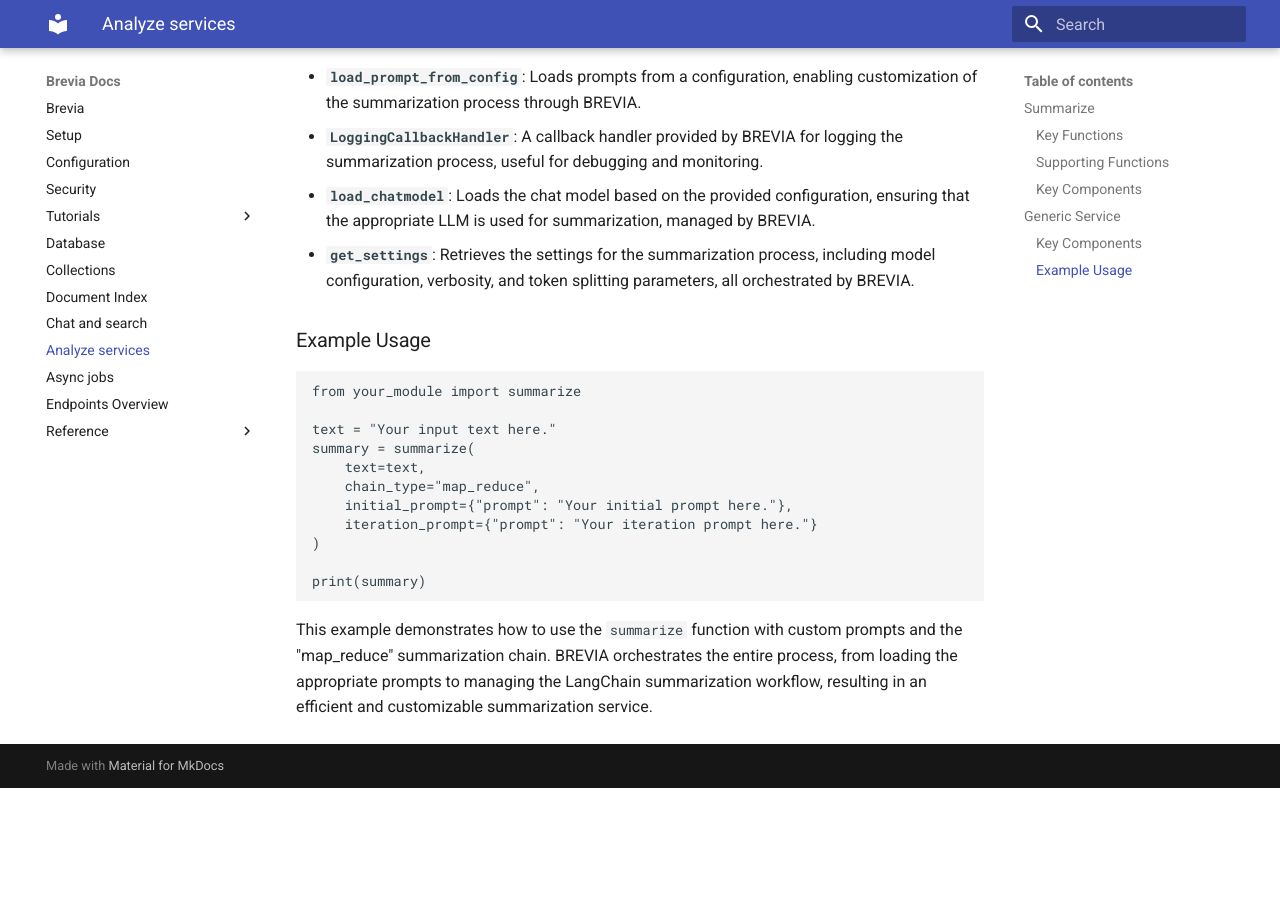
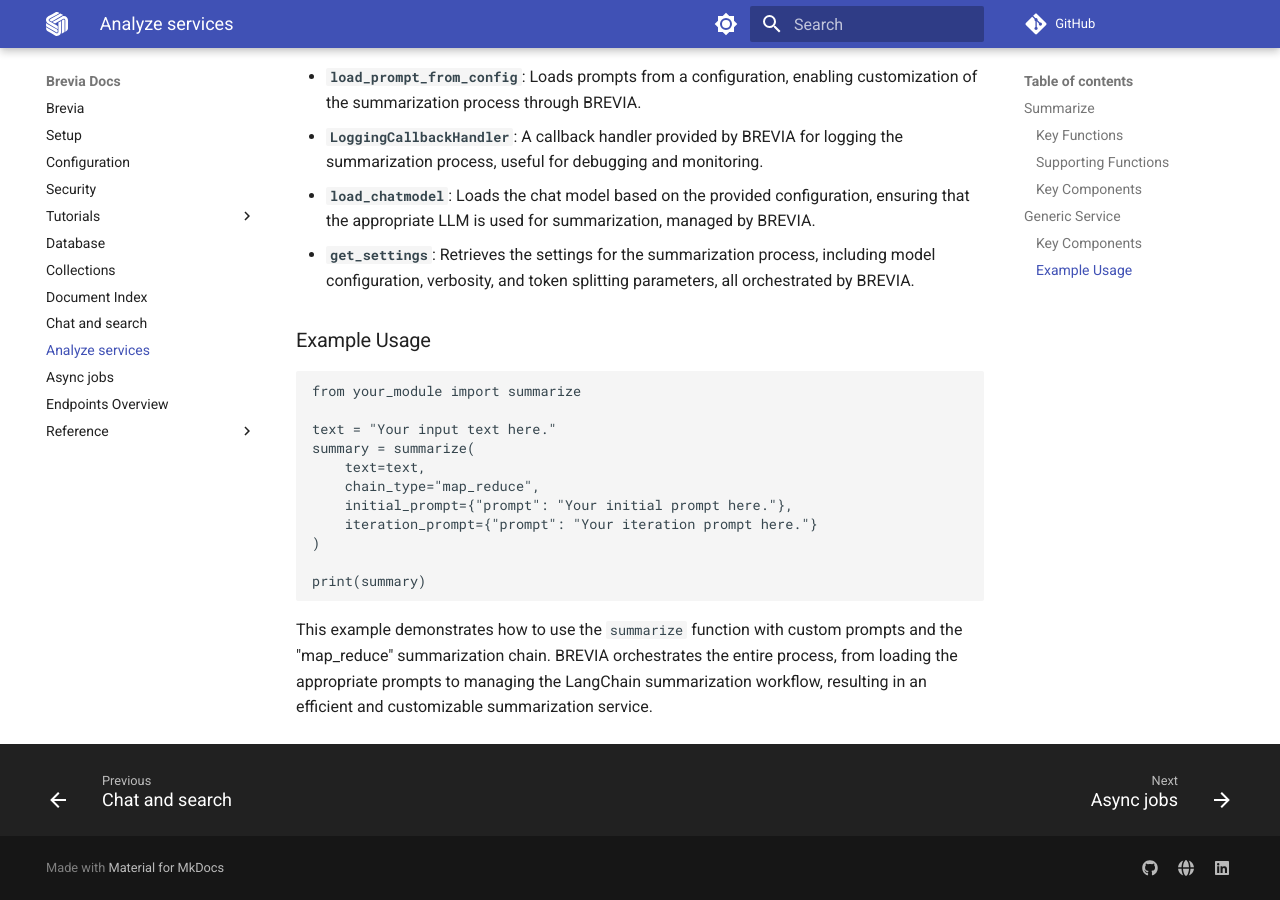
Before and after one commit to brevia-ai/brevia, an MkDocs documentation site: the page built from docs/analyze_services.md, in a window 1280 px wide and 900 px high, scrolled down 1617 px. Built offline with MkDocs 1.6.1 and Material for MkDocs 9.7.7, drawn with Linux system fonts in a browser that asks for light colours; comment, search, counter and statistics services are not loaded; before the commit the page ends 2405 px from its top, so only the background shows below that.

Commit message:
docs: repo, icons, links, palette...

```diff
--- a/mkdocs.yml
+++ b/mkdocs.yml
@@ -1,7 +1,38 @@
 site_name: Brevia Docs
+repo_url: https://github.com/brevia-ai/brevia
 dev_addr: "127.0.0.1:8001"
 theme:
   name: material
+  logo: assets/brevia-logo.svg
+  favicon: assets/favicon.ico
+  features:
+    - navigation.footer
+  palette:
+    # Palette toggle for dark mode
+    - media: "(prefers-color-scheme: dark)"
+      scheme: slate
+      primary: black
+      toggle:
+        icon: material/brightness-4
+        name: Switch to light mode
+    # Palette toggle for light mode
+    - media: "(prefers-color-scheme: light)"
+      scheme: default
+      toggle:
+        icon: material/brightness-7
+        name: Switch to dark mode
+
+plugins:
+  - search
+
+extra:
+  social:
+    - icon: fontawesome/brands/github
+      link: https://github.com/brevia-ai/brevia
+    - icon: fontawesome/solid/globe
+      link: https://atlasconsulting.it
+    - icon: fontawesome/brands/linkedin
+      link: https://it.linkedin.com/company/atlas-srl
 
 nav:
   - Brevia: index.md
```
Also changed, not shown: docs/assets/brevia-logo.svg (added), docs/assets/favicon.ico (added).
